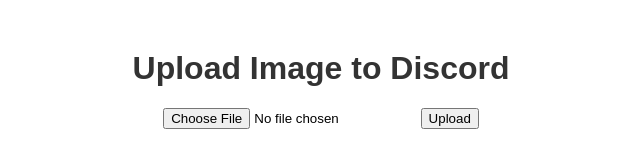
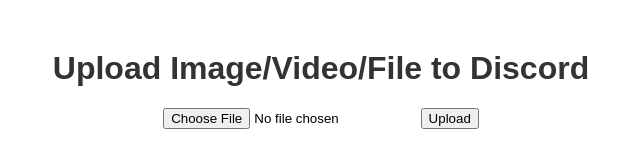
Before and after one commit to SopKit/discord-image-uploader, a plain HTML site: page index.html in a window 1280 px wide. Shown: the top 166 px of the page, without its empty margins (319-959 px from the left). Drawn offline with Linux system fonts and the light colour scheme.

Commit message:
Update index.html

```diff
--- a/index.html
+++ b/index.html
@@ -3,12 +3,12 @@
 <head>
     <meta charset="UTF-8">
     <meta name="viewport" content="width=device-width, initial-scale=1.0">
-    <title>Discord Webhook</title>
+    <title>Free Image/Video Hosting Under 25mb</title>
     <link rel="stylesheet" href="styles.css">
 </head>
 <body>
     <div class="container">
-        <h1>Upload Image to Discord</h1>
+        <h1>Upload Image/Video/File to Discord</h1>
         <input type="file" id="fileInput" >
         <button id="uploadButton">Upload</button>
         <div id="response"></div>
```
